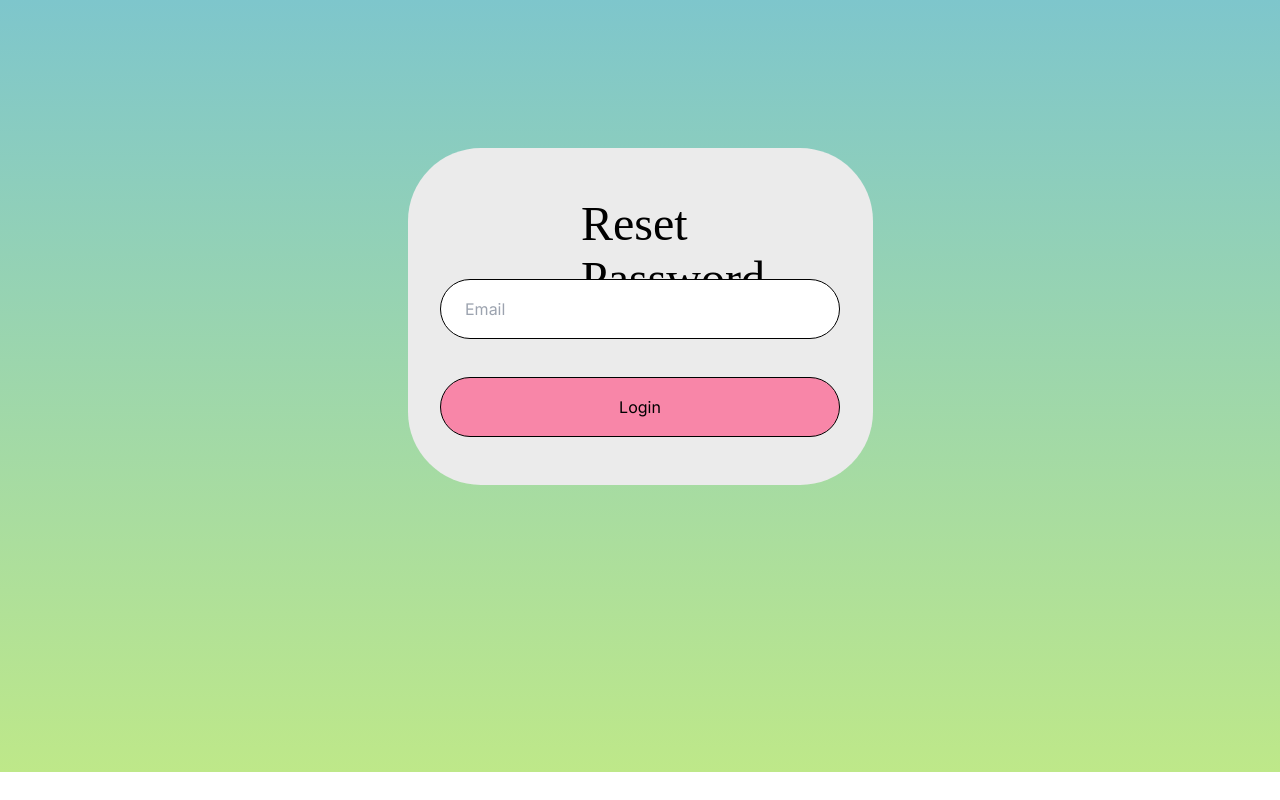
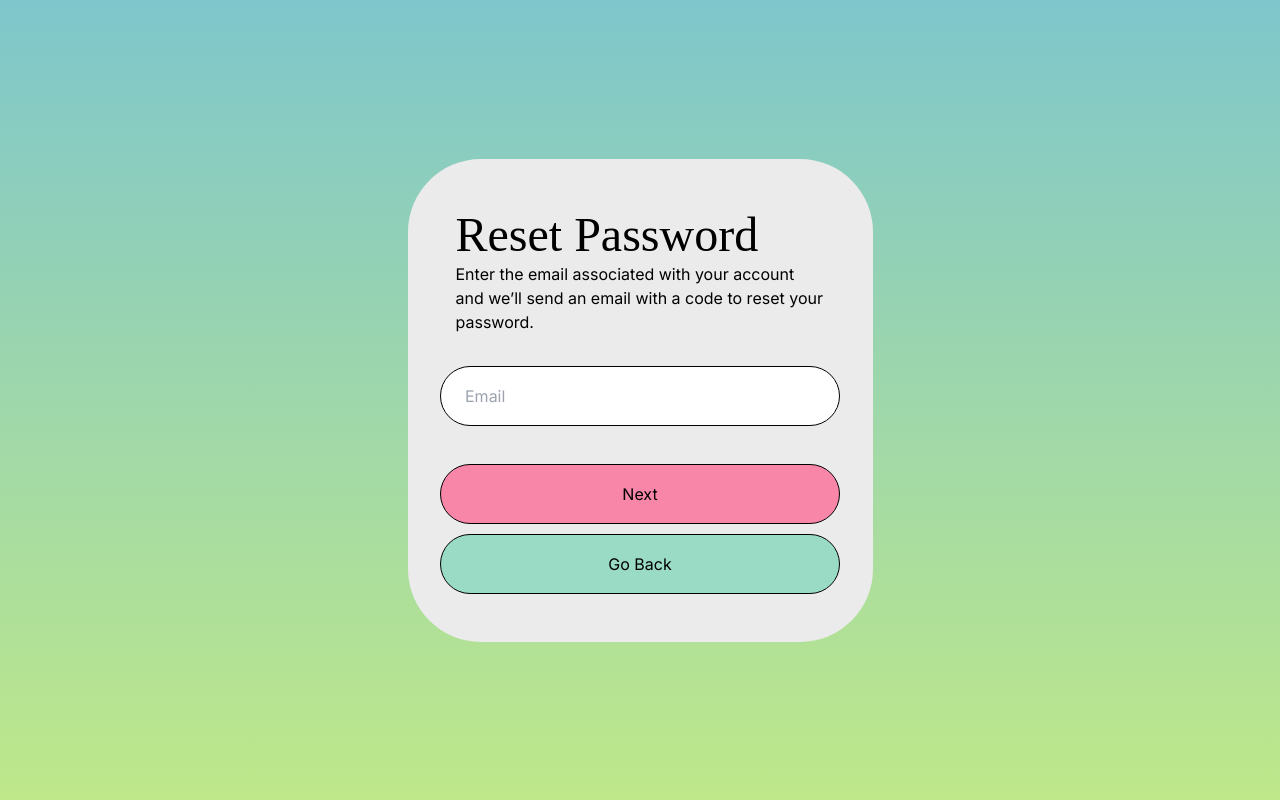
Before and after one commit to CS-3203-Group-F/calpal-web, a Next.js app: page /ResetPassword in a window 1280 px wide. Built offline with nearby package versions, Linux system fonts and the light colour scheme.

Commit message:
fixed screen size

```diff
--- a/app/Login/Login.module.css
+++ b/app/Login/Login.module.css
@@ -1,6 +1,6 @@
-.loginContainer {
+.screenContainer {
   display: flex;
-  padding: 148px 0px 287px 0px;
+  height: 100vh;
   justify-content: center;
   align-items: center;
   flex: 1 0 0;
--- a/app/Login/page.tsx
+++ b/app/Login/page.tsx
@@ -21,7 +21,7 @@ import Link from 'next/link';
 
     }
     return (
-        <div className={styles.loginContainer}>
+        <div className={styles.screenContainer}>
         <div className={styles.loginBox}>
         <div className={styles.logoContainer}>
         {/*<img src="/Images/logo.png" alt="Logo"/>*/}
--- a/app/Register/page.tsx
+++ b/app/Register/page.tsx
@@ -19,6 +19,7 @@ export const Register = () =>{
     const [emailError, setEmailError] = useState(false);
     const [UsernameError, setUsernameError] = useState(false);
 
+    const [buttonClicked, setButtonClicked] = useState(false);
     const [showPassword, setShowPassword] = useState(false);
     const passwordRegex = /^(?=.*\d)(?=.*[A-Z])(?=.*[!@#$%^&*()]).{8,}$/;
 
@@ -29,6 +30,10 @@ export const Register = () =>{
 
             const handleSubmit = (e: React.FormEvent<HTMLFormElement>)=> {
                 e.preventDefault();
+
+                setTimeout(() => {
+                    setButtonClicked(false);
+                  }, 500); // Revert signup button back to original color after 0.5 second of being clicked
 
                 setFirstNameError(false);
                 setLastNameError(false);
@@ -97,7 +102,7 @@ export const Register = () =>{
 
 
     return (
-        <div className={styles.loginContainer}>
+        <div className={styles.screenContainer}>
         <div className={styles.loginBox}>
         <div className={styles.logoContainer}>
         <img src="../../Public/Images/logo.png" alt="CalPal Logo" className={styles.logo} />
@@ -189,7 +194,10 @@ export const Register = () =>{
                     <a href="../Login" className={styles.forgotPasswordLink}>Already have an account? Login</a>
                 </div>
                 {error && <p className={styles.error} style={{ color: 'red' }}>{error}</p>}
-                <button type="submit" className={styles.loginButton}>Sign up</button>
+                {/* Sign up button */}
+                <button type="submit" className={styles.loginButton} style={{ backgroundColor: buttonClicked ? 'var(--Default-CF577B, #CF577B) ' : 'var(--Default-F886A8, #F886A8)' }}
+            onMouseEnter={() => setButtonClicked(false)}
+            onMouseDown={() => setButtonClicked(true)}>Sign up</button>
             </form>
         </div>
     </div>
--- a/app/ResetPassword/page.tsx
+++ b/app/ResetPassword/page.tsx
@@ -1,6 +1,7 @@
 "use client"
 import React, {useState} from "react";
 import styles from '../Login/Login.module.css';
+import Link from 'next/link';
 
 
 export const passReset =()=> {
@@ -12,11 +13,12 @@ export const passReset =()=> {
 
 
     return (
-        <div className={styles.loginContainer}>
+        <div className={styles.screenContainer}>
         <div className={styles.loginBox}>
         <div className={styles.logoContainer}>
           {/* Logo or title; replace with actual logo image */}
-          <h1 className={styles.title}>Reset Password</h1>
+          <h1 className={styles.title} style={{ height: '100%', width: '100%'}}>Reset Password</h1>
+          <p>Enter the email associated with your account and we’ll send an email with a code to reset your password.</p>
           </div>
 
             <form onSubmit={handleSubmit} className={styles.loginForm}>
@@ -31,7 +33,11 @@ export const passReset =()=> {
                     name="email"
                 />
 
-                <button type="submit" className={styles.loginButton}>Login</button>
+                <button type="submit" className={styles.loginButton}>Next</button>
+
+                <Link href="../Login" passHref>
+            <button  className={styles.signUpButton} style = {{marginTop: '10px'}}>Go Back</button>
+            </Link>
             </form>
 
 
```
